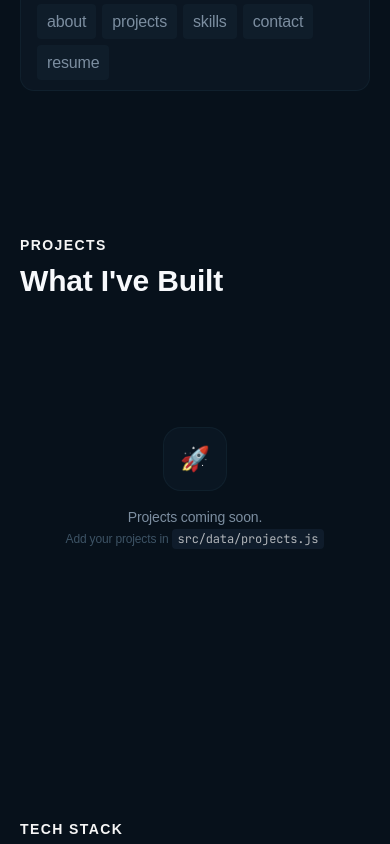
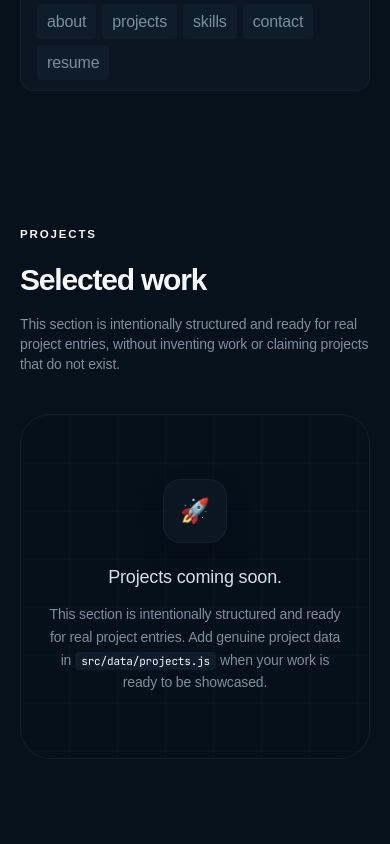
Before and after one commit to sharanugd2305/protfolio, a React (Vite) app: page / in a window 390 px wide. Shown: the part 4780-5624 px from the top of the page. Built offline with nearby package versions, Linux system fonts and the light colour scheme.

Commit message:
feat: enhance Projects component with improved layout, animations, and project entry structure

```diff
--- a/src/components/Projects.jsx
+++ b/src/components/Projects.jsx
@@ -1,4 +1,5 @@
 import { useState, useMemo } from "react";
+import { motion } from "motion/react";
 import { useScrollReveal } from "../hooks/useScrollReveal";
 import { projects } from "../data/projects";
 import ProjectFilter from "./ProjectFilter";
@@ -10,24 +11,30 @@ export default function Projects({ highlightedTech }) {
 
   const filteredProjects = useMemo(() => {
     if (activeCategory === "All") return projects;
-    return projects.filter((p) => p.category === activeCategory);
+    return projects.filter((project) => project.category === activeCategory);
   }, [activeCategory]);
 
   return (
-    <section id="projects" className="py-24">
+    <section id="projects" className="py-20 sm:py-24">
       <div ref={ref} className="mx-auto max-w-6xl px-5">
-        <div className="reveal mb-12">
-          <h2 className="text-sm font-semibold text-accent uppercase tracking-widest mb-2">
-            Projects
+        <motion.div
+          initial={{ opacity: 0, y: 24 }}
+          whileInView={{ opacity: 1, y: 0 }}
+          viewport={{ once: true, amount: 0.2 }}
+          transition={{ duration: 0.55, ease: "easeOut" }}
+          className="reveal mb-10"
+        >
+          <span className="eyebrow">Projects</span>
+          <h2 className="mt-4 text-3xl font-bold tracking-[-0.04em] text-base-50 sm:text-4xl">
+            Selected work
           </h2>
-          <h3 className="text-3xl sm:text-4xl font-bold text-base-50">
-            What I&apos;ve Built
-          </h3>
-        </div>
+          <p className="mt-4 max-w-2xl text-sm text-base-400 sm:text-base">
+            This section is intentionally structured and ready for real project entries, without inventing work or claiming projects that do not exist.
+          </p>
+        </motion.div>
 
         {projects.length > 0 ? (
           <>
-            {/* Filter — only show when there are projects */}
             <div className="reveal">
               <ProjectFilter
                 activeCategory={activeCategory}
@@ -35,53 +42,49 @@ export default function Projects({ highlightedTech }) {
               />
             </div>
 
-            {/* Project grid */}
-            <div className="grid grid-cols-1 md:grid-cols-2 lg:grid-cols-3 gap-5">
+            <div className="grid gap-5 md:grid-cols-2 xl:grid-cols-3">
               {filteredProjects.map((project) => {
                 const isHighlighted =
                   highlightedTech &&
                   project.technologies.some(
-                    (t) => t.toLowerCase() === highlightedTech.toLowerCase()
+                    (tech) => tech.toLowerCase() === highlightedTech.toLowerCase()
                   );
+
                 return (
                   <div key={project.id} className="reveal">
-                    <ProjectCard
-                      project={project}
-                      isHighlighted={isHighlighted}
-                    />
+                    <ProjectCard project={project} isHighlighted={isHighlighted} />
                   </div>
                 );
               })}
             </div>
 
             {filteredProjects.length === 0 && (
-              <div className="py-16 text-center">
-                <p className="text-base-500 text-sm">
-                  No projects in this category yet.
-                </p>
+              <div className="reveal py-16 text-center">
+                <p className="text-sm text-base-500">No projects in this category yet.</p>
               </div>
             )}
           </>
         ) : (
-          /* Empty state */
-          <div className="reveal py-20 text-center">
-            <div className="inline-flex items-center justify-center w-16 h-16 bg-base-800/50 border border-base-700/50 rounded-2xl mb-4">
-              <span className="text-2xl" aria-hidden="true">🚀</span>
+          <div className="reveal overflow-hidden rounded-[30px] border border-base-700/60 bg-base-900/30">
+            <div className="bg-grid px-6 py-16 text-center sm:px-10 sm:py-20">
+              <div className="mx-auto flex h-16 w-16 items-center justify-center rounded-2xl border border-base-700/60 bg-base-800/60 text-2xl shadow-[0_12px_24px_rgba(2,6,17,0.25)]">
+                🚀
+              </div>
+              <p className="mt-5 text-lg font-medium text-base-200">Projects coming soon.</p>
+              <p className="mt-3 max-w-xl mx-auto text-sm leading-relaxed text-base-400">
+                This section is intentionally structured and ready for real project entries. Add genuine project data in
+                <code className="mx-1 rounded bg-base-800 px-1.5 py-0.5 font-mono text-[11px] text-accent">
+                  src/data/projects.js
+                </code>
+                when your work is ready to be showcased.
+              </p>
             </div>
-            <p className="text-base-400 text-sm mb-1">Projects coming soon.</p>
-            <p className="text-base-500 text-xs">
-              Add your projects in{" "}
-              <code className="text-accent/70 font-mono bg-base-800 px-1.5 py-0.5 rounded">
-                src/data/projects.js
-              </code>
-            </p>
           </div>
         )}
 
-        {/* Tech highlight indicator */}
         {highlightedTech && projects.length > 0 && (
-          <div className="mt-6 text-center">
-            <span className="inline-flex items-center gap-2 px-3 py-1.5 text-xs text-accent bg-accent/8 border border-accent/15 rounded-full">
+          <div className="reveal mt-8 text-center">
+            <span className="inline-flex items-center gap-2 rounded-full border border-accent/20 bg-accent/8 px-3 py-1.5 text-xs font-medium text-accent">
               Showing projects using <strong>{highlightedTech}</strong>
             </span>
           </div>
```
